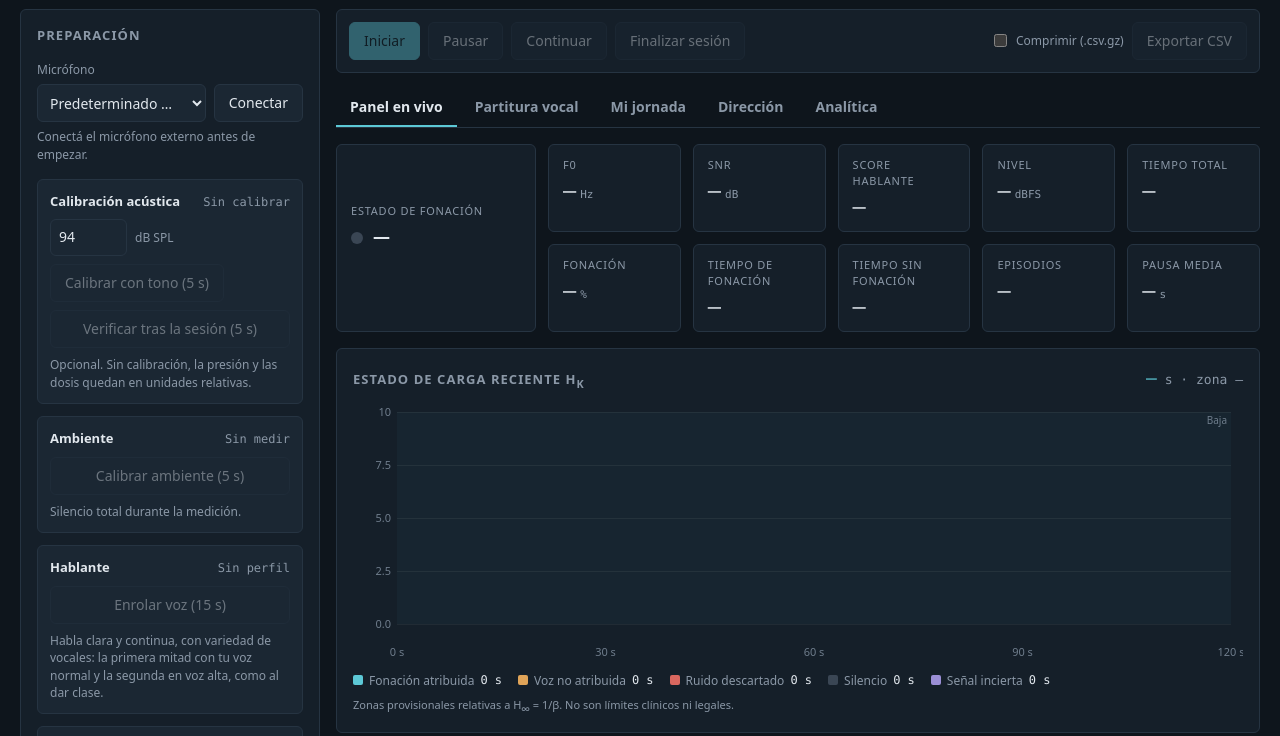
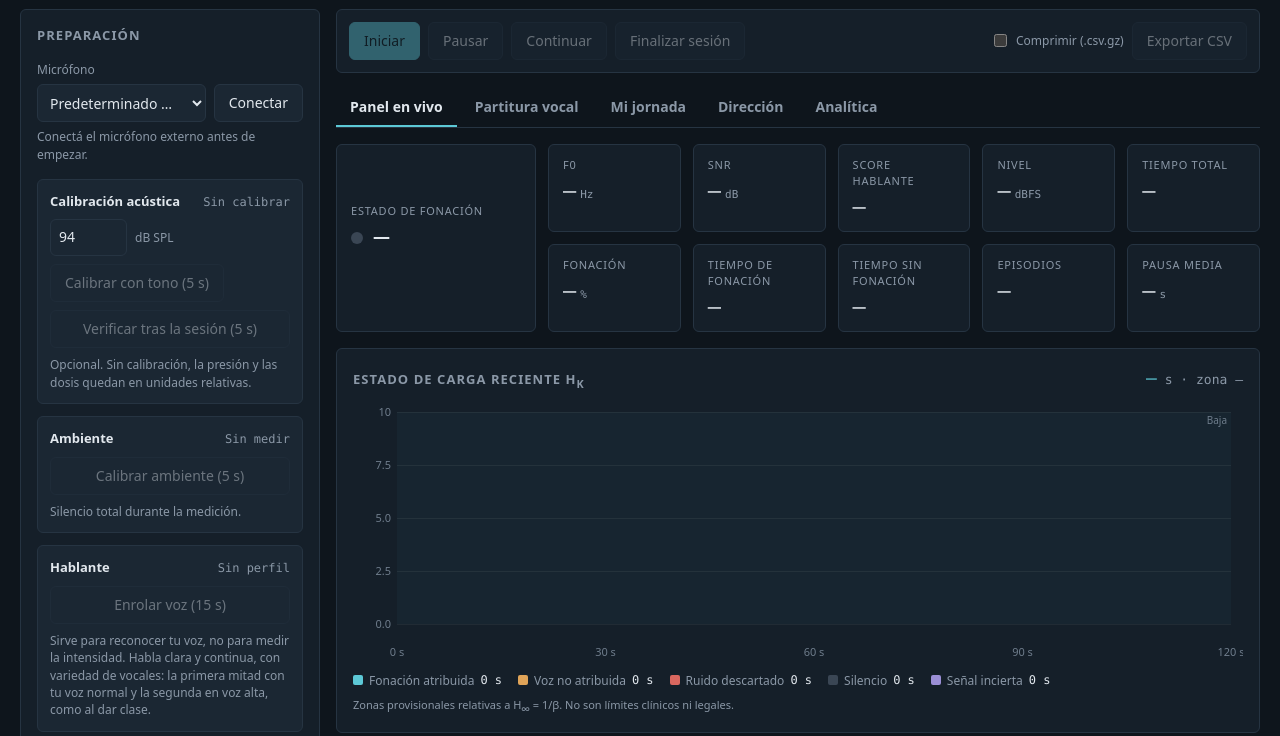
Before and after one commit to AugustoFiorito08/dosimetro-carga-vocal, a website with bundled scripts: page public/index.html in a window 1280 px wide. Shown: the part 54-790 px from the top of the page. Built offline with nearby package versions, Linux system fonts and the light colour scheme.

Commit message:
docs(ui): aclarar que el enrolamiento reconoce la voz y no mide la intensidad

```diff
--- a/public/index.html
+++ b/public/index.html
@@ -86,7 +86,7 @@
               <span class="step-value" id="enrolment">Sin perfil</span>
             </div>
             <button id="enroll" type="button" class="btn" disabled>Enrolar voz (15 s)</button>
-            <p class="hint">Habla clara y continua, con variedad de vocales: la primera mitad con tu voz normal y la segunda en voz alta, como al dar clase.</p>
+            <p class="hint">Sirve para reconocer tu voz, no para medir la intensidad. Habla clara y continua, con variedad de vocales: la primera mitad con tu voz normal y la segunda en voz alta, como al dar clase.</p>
           </li>
           <li class="step" id="step-reference">
             <div class="step-head">
```
